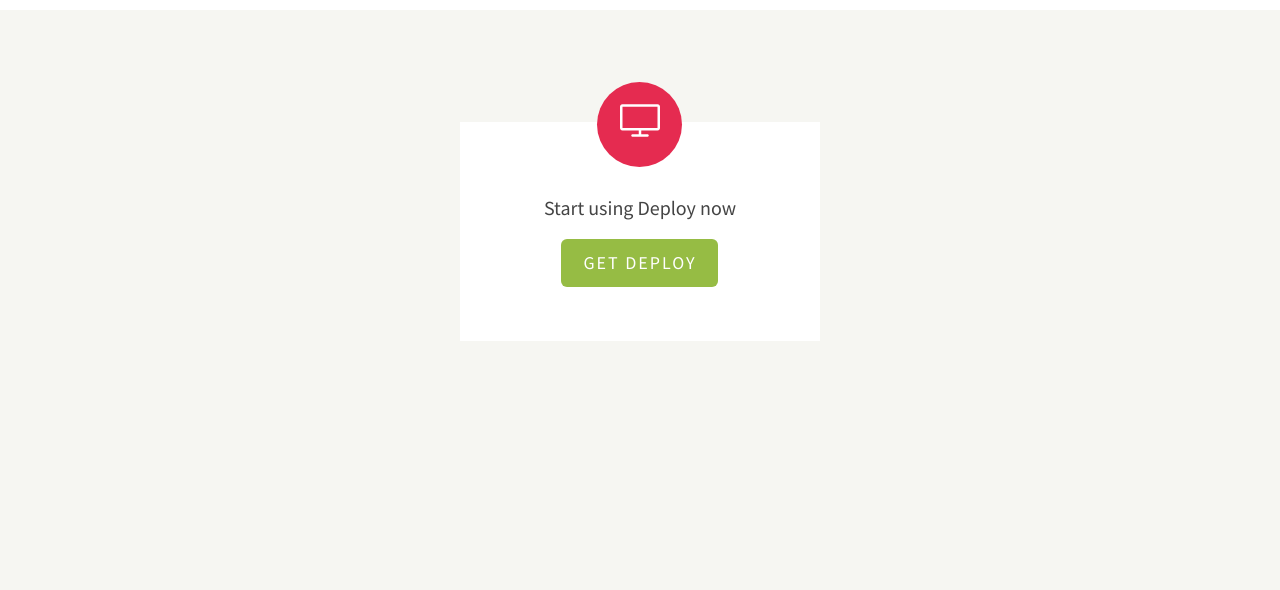
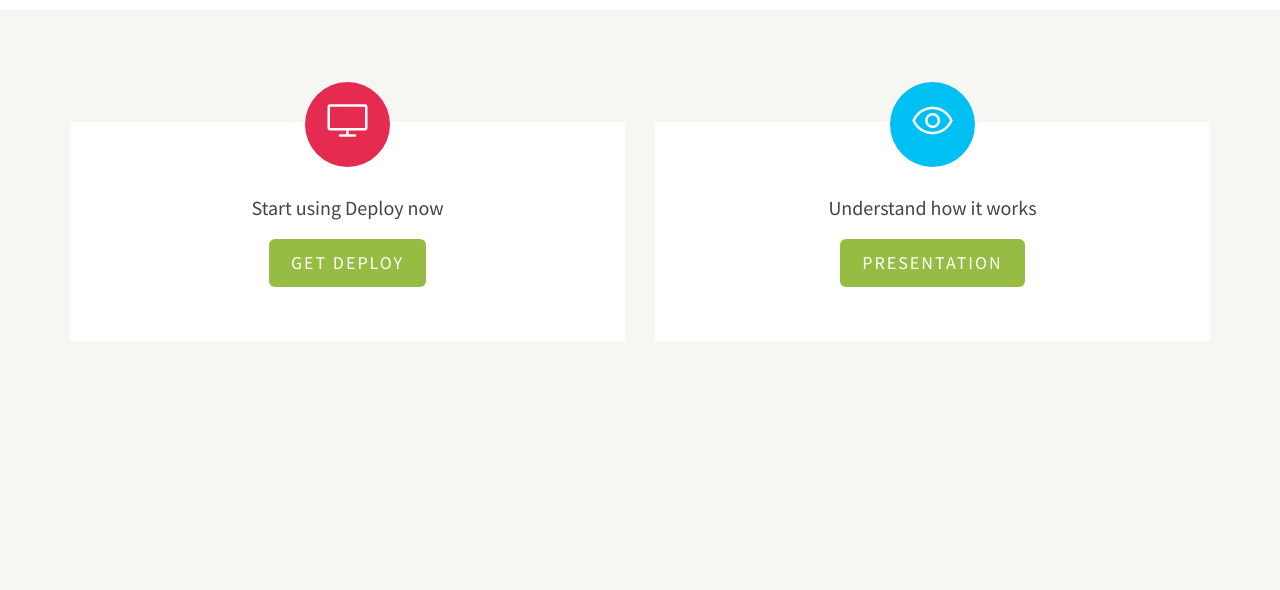
Before and after one commit to drupaldeploy/drupaldeploy.github.io, a plain HTML site: page index.html in a window 1280 px wide. Shown: the part 2620-3210 px from the top of the page. Drawn offline with Linux system fonts and the light colour scheme; files whose address does not match are found by name.

Commit message:
Include link to overview presentation

```diff
--- a/index.html
+++ b/index.html
@@ -228,27 +228,20 @@
 		<div class="container">
 
 			<div class="row">
-				<div class="col-md-offset-4 col-md-4">
+				<div class="col-md-6">
 					<div class="box to-animate">
 						<div class="icon colored-4"><span><i class="icon-screen-desktop"></i></span></div>
 						<h3>Start using Deploy now</h3>
                         <p class=""><a href="http://drupal.org/project/deploy" target="_blank" class="btn btn-primary btn-lg">Get Deploy</a></p>
 					</div>
 				</div>
-<!--				<div class="col-md-4">
+				<div class="col-md-6">
 					<div class="box to-animate">
 						<div class="icon colored-2"><span><i class="icon-eye"></i></span></div>
-						<h3>See how it works first</h3>
-                        <p class=""><a href="#" class="btn btn-primary btn-lg">Demo</a></p>
+						<h3>Understand how it works</h3>
+                        <p class=""><a href="https://docs.google.com/presentation/d/1mAJoUqlBXq0X_xOTCeVsnFh3VVQXtuYVflAEHb0R_54" target="_blank" class="btn btn-primary btn-lg">Presentation</a></p>
 					</div>
-				</div>-->
-<!--				<div class="col-md-4">
-					<div class="box to-animate">
-						<div class="icon colored-3"><span><i class="icon-heart"></i></span></div>
-						<h3>Sign up for our news</h3>
-                        <p class=""><a href="#" class="btn btn-primary btn-lg">Sign Up</a></p>
-					</div>
-				</div>-->
+				</div>
 			</div>
 		</div>
 	</div>
```
